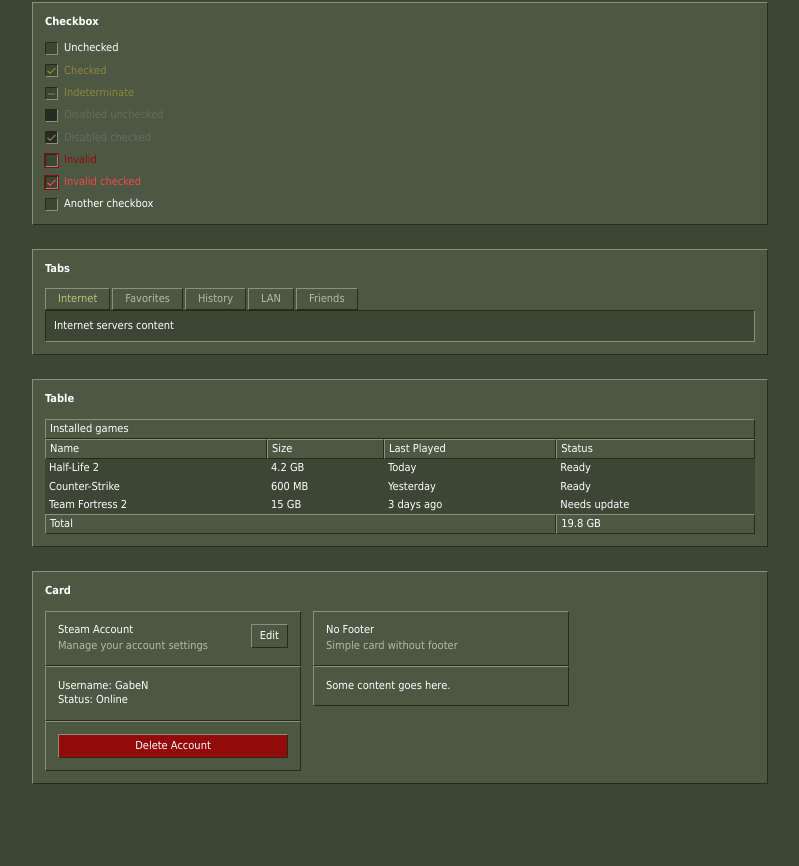
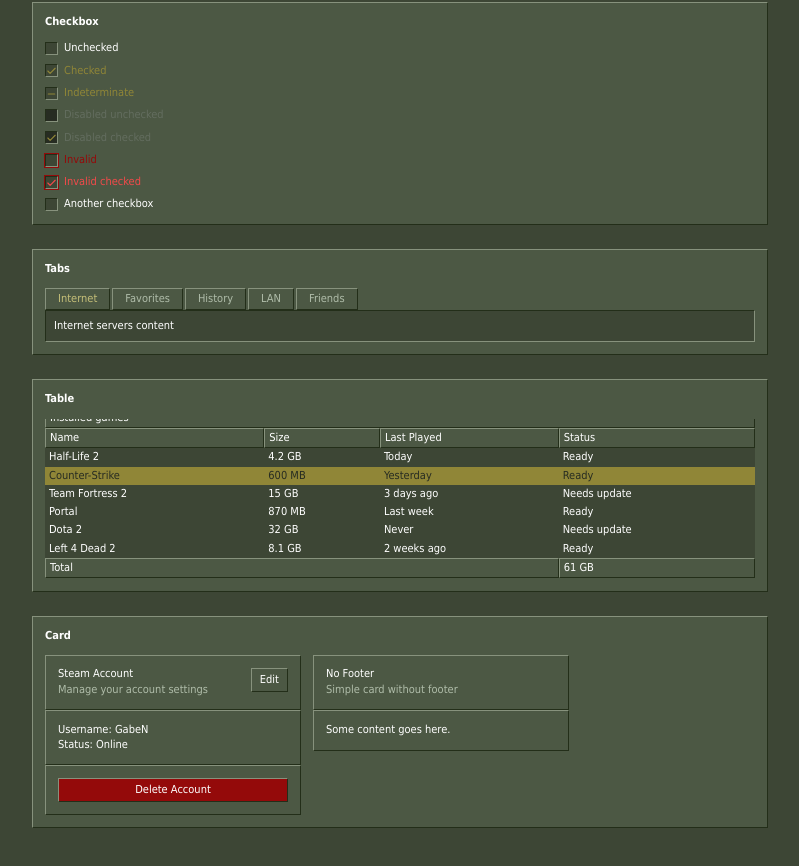
Before and after one commit to OnlyNinjaGear/go2003, a Next.js app: page / in a window 1280 px wide. Shown: the part 710-1576 px from the top of the page, without its empty margins (240-1039 px from the left). Built offline with nearby package versions, Linux system fonts and the light colour scheme.

Commit message:
auto: page.tsx

```diff
--- a/app/page.tsx
+++ b/app/page.tsx
@@ -161,8 +161,7 @@ export default function Home() {
         <section className="bevel-out bg-panel flex flex-col gap-3 p-3">
           <h2 className="font-bold">Table</h2>
 
-          <div className="bg-input-bg">
-            <Table>
+          <Table containerClassName="max-h-[160px] bg-input-bg">
             <TableCaption>Installed games</TableCaption>
             <TableHeader>
               <TableRow>
@@ -179,7 +178,7 @@ export default function Home() {
                 <TableCell>Today</TableCell>
                 <TableCell>Ready</TableCell>
               </TableRow>
-                <TableRow>
+              <TableRow data-state="selected">
                 <TableCell>Counter-Strike</TableCell>
                 <TableCell>600 MB</TableCell>
                 <TableCell>Yesterday</TableCell>
@@ -191,15 +190,32 @@ export default function Home() {
                 <TableCell>3 days ago</TableCell>
                 <TableCell>Needs update</TableCell>
               </TableRow>
+              <TableRow>
+                <TableCell>Portal</TableCell>
+                <TableCell>870 MB</TableCell>
+                <TableCell>Last week</TableCell>
+                <TableCell>Ready</TableCell>
+              </TableRow>
+              <TableRow>
+                <TableCell>Dota 2</TableCell>
+                <TableCell>32 GB</TableCell>
+                <TableCell>Never</TableCell>
+                <TableCell>Needs update</TableCell>
+              </TableRow>
+              <TableRow>
+                <TableCell>Left 4 Dead 2</TableCell>
+                <TableCell>8.1 GB</TableCell>
+                <TableCell>2 weeks ago</TableCell>
+                <TableCell>Ready</TableCell>
+              </TableRow>
             </TableBody>
             <TableFooter>
               <TableRow>
                 <TableCell colSpan={3}>Total</TableCell>
-                  <TableCell>19.8 GB</TableCell>
+                <TableCell>61 GB</TableCell>
               </TableRow>
             </TableFooter>
           </Table>
-          </div>
         </section>
 
         <section className="bevel-out bg-panel flex flex-col gap-3 p-3">
```
Lines whose indentation alone changed are shown as unchanged.
